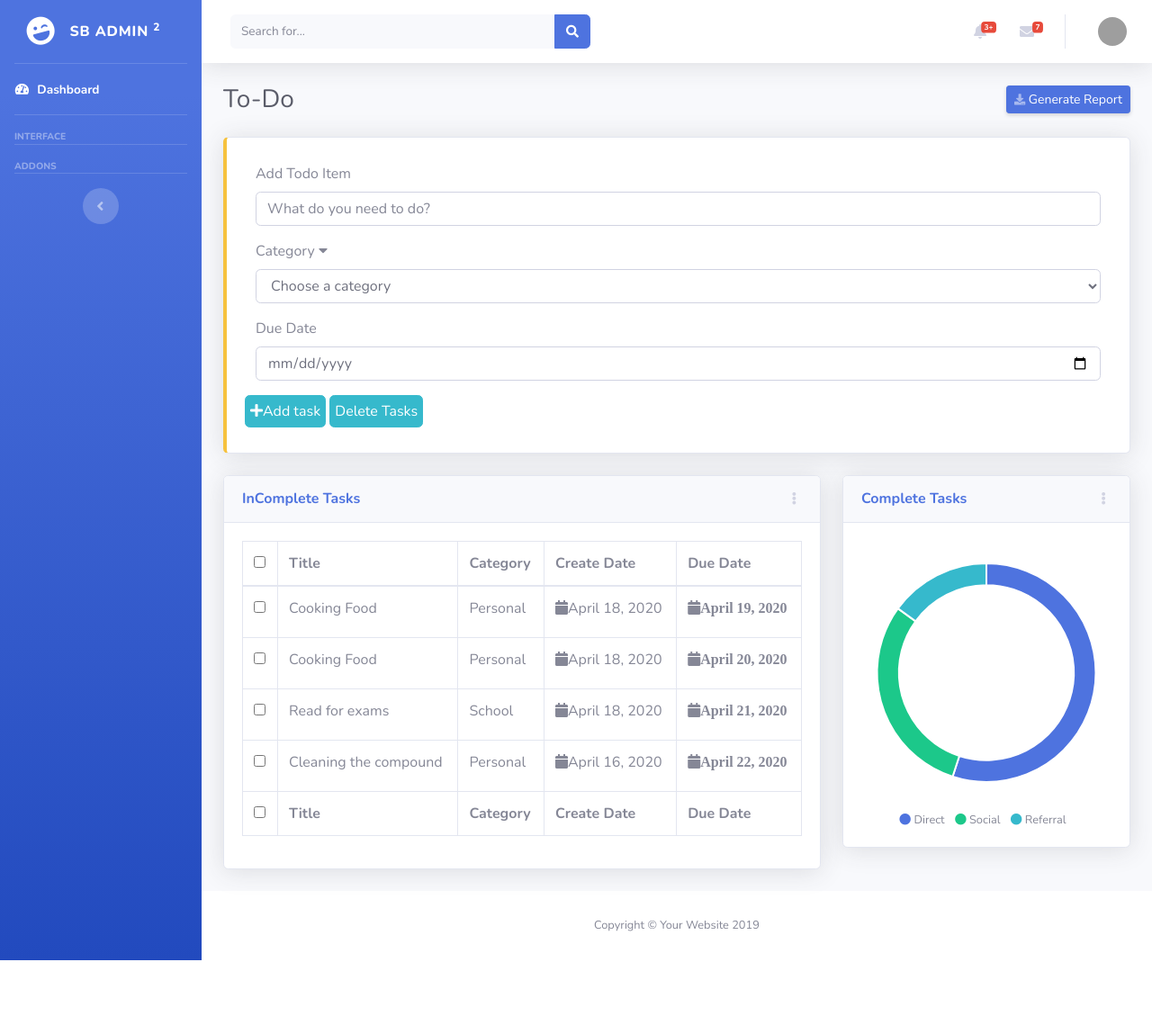
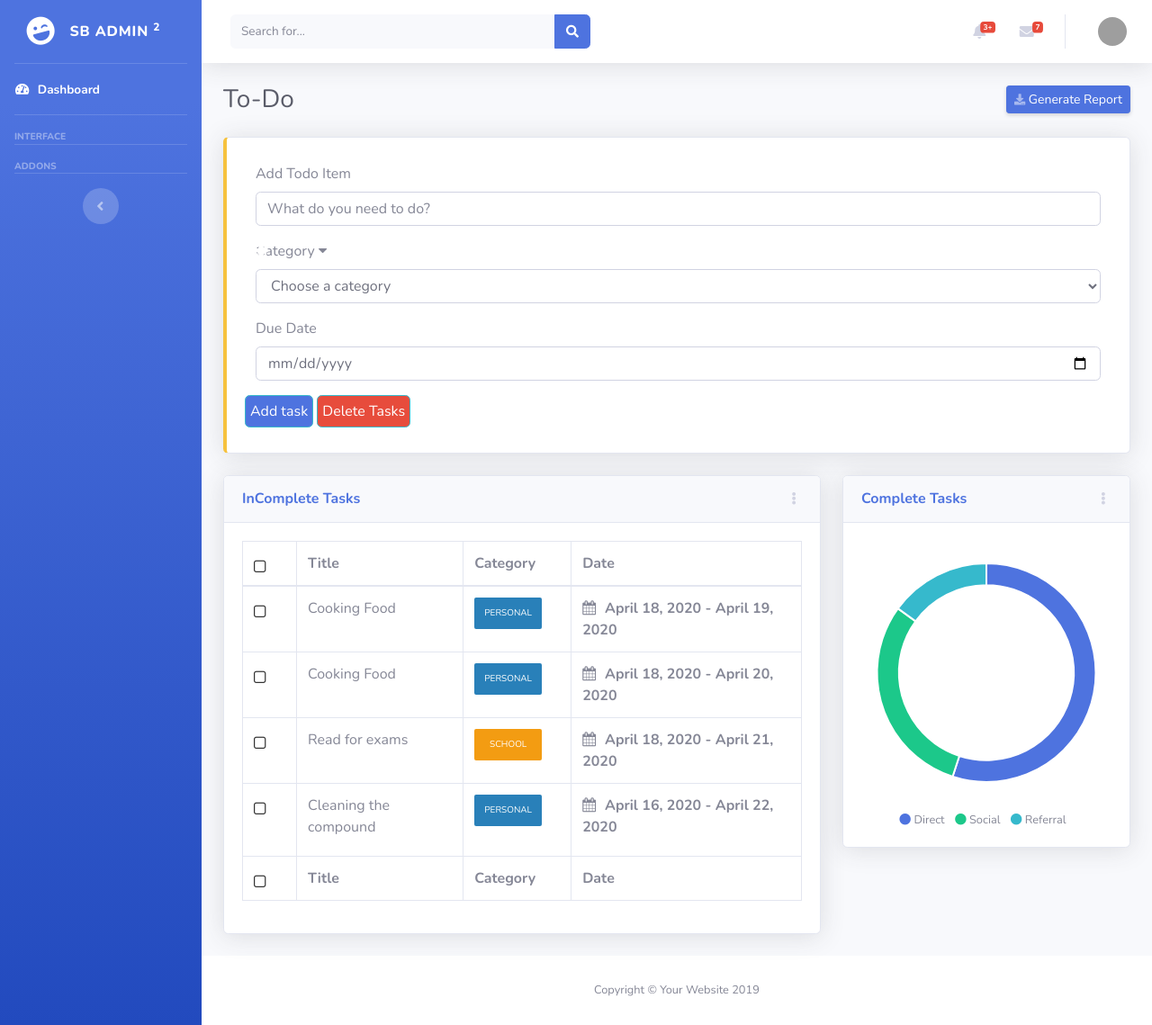
Before and after one commit to AJSO/Multiple-Apps-Django, a Django app: template templates/usertodo/index.html in a window 1280 px wide. Shown: the whole page at 90% size. Before the commit the page ends 1067 px from the top, so only its background shows below. Run offline with Django 3.2, Linux system fonts and the light colour scheme; the template is opened without the code that fills it: values that come from a table or form of the project are taken from there, others are empty; data comes from the database, SQL or seed files in the repository; both versions use the stored data as it was after the commit; some libraries are stand-ins or nearby versions; grey boxes are pictures that could not be loaded.

Commit message:
todo update

```diff
--- a/templates/usertodo/index.html
+++ b/templates/usertodo/index.html
@@ -1,6 +1,127 @@
 {% extends "usertodo/base.html" %}
 {% load static %}
 {% block content %}
+<link rel="stylesheet" type="text/css" href="https://maxcdn.bootstrapcdn.com/font-awesome/4.7.0/css/font-awesome.min.css">
+<style>
+input[type="date"] {
+    cursor: pointer;
+}
+
+input:-moz-placeholder {
+    color: lightgrey;
+    font-weight: normal;
+    transition: all 0.3s;
+}
+input:focus::-webkit-input-placeholder {
+    color: #95a5a6;
+    font-weight: bold;
+}
+input:focus::-moz-input-placeholder {
+    color: #95a5a6;
+    font-weight: bold;
+}
+.complete-true {
+    text-decoration:  line-through;
+    color: #bebebe;
+}
+.taskList .taskDate {
+    color: #95a5a6;
+    font-size: 10px;
+    font-weight: bold;
+    text-transform: uppercase;
+    display: block;
+    margin-left: 41px;
+}
+.fa-calendar {
+    margin-right: 10px;
+    font-size: 16px;
+}
+[class*='category-'] {
+    display: inline-block;
+    font-size: 10px;
+    background: #444;
+    vertical-align: middle;
+    color: #fff;
+    padding: 10px;
+    width: 75px;
+    text-align: center;
+    border-radius: 2px;
+    float: right;
+    font-weight: normal;
+    text-transform: uppercase;
+    margin-right: 20px;
+}
+.category- {
+    background: transparent;
+}
+.category-Personal {
+    background: #2980b9;
+}
+.category-Work {
+    background: #8e44ad;
+}
+.category-School {
+    background: #f39c12;
+}
+.category-Cleaning {
+    background: #16a085;
+}
+.category-Other {
+    background: #d35400;
+}
+/* custom checkboxes */
+.taskCheckbox {
+    -webkit-appearance: none;
+            appearance: none;
+    -webkit-transition: all 0.3s;
+            transition: all 0.3s;
+    display: inline-block;
+    cursor: pointer;
+    width: 19px;
+    height: 19px;
+    vertical-align: middle;
+}
+.taskCheckbox:focus {
+    outline: none;
+}
+.taskCheckbox:before, .taskCheckbox:checked:before {
+    font-family: 'FontAwesome';
+    color: #333;
+    font-size: 17px;
+    -webkit-transition: all 0.3s;
+            transition: all 0.3s;
+}
+.taskCheckbox:before {
+    content: '\f096';
+}
+.taskCheckbox:checked:before {
+    content: '\f14a';
+    color: #16a085;
+}
+.taskCheckbox {
+    margin-right: 1em;
+}
+.icon {
+    position: absolute;
+    top: 30%;
+    left: 10px;
+    font-size: 20px;
+}
+.taskAdd {
+    background: #4e73df;
+    padding-left: 31px;
+}
+.taskAdd:hover {
+    background: #224abe ;
+}
+.taskDelete {
+    background: #e74c3c;
+    padding-left: 30px;
+}
+.taskDelete:hover {
+    background: #c0392b;
+}
+</style>
 <!-- Custom styles for this page -->
 <link href="{% static 'users/'%}vendor/datatables/dataTables.bootstrap4.min.css" rel="stylesheet">
 <body id="page-top">
@@ -127,20 +248,20 @@
                  <table class="table table-bordered" id="dataTable" width="100%" cellspacing="0">
                   <thead>
                     <tr>
-                      <th><input type="checkbox" class="taskCheckbox" name="checkedbox"></th>
+                      <th><input type="checkbox" class="taskCheckbox" name="checkedbox" disabled></th>
                       <th>Title</th>
                       <th>Category</th>
-                      <th>Create Date</th>
-                      <th>Due Date</th>
+                      <th>Date</th>
+
                     </tr>
                   </thead>
                   <tfoot>
                     <tr>
-                      <th><input type="checkbox" class="taskCheckbox" name="checkedbox"></th>
+                      <th><input type="checkbox" class="taskCheckbox" name="checkedbox" disabled></th>
                       <th>Title</th>
                       <th>Category</th>
-                      <th>Create Date</th>
-                      <th>Due Date</th>
+                      <th>Date</th>
+
                     </tr>
                   </tfoot>
                   <tbody>
@@ -149,8 +270,8 @@
                       <td><input type="checkbox" class="taskCheckbox" name="checkedbox" id="{{ todo.id }}" value="{{ todo.id }}"></td>
                       <td><label for="{{ todo.id }}"><span class="complete-">{{ todo.title }}</span></label></td>
                       <td><span class="category-{{ todo.category }}">{{ todo.category }}</span></td>
-                      <td><i class="fa fa-calendar"></i>{{ todo.created }}</td>
-                      <td><i class="fa fa-calendar">{{ todo.due_date }}</td>
+                      <td><strong class="taskDate"><i class="fa fa-calendar"></i>{{ todo.created }} - {{ todo.due_date }}</strong></td>
+
                     </tr>
                     {% endfor %}
                     </tbody>
```
Also changed, not shown: db.sqlite3.
